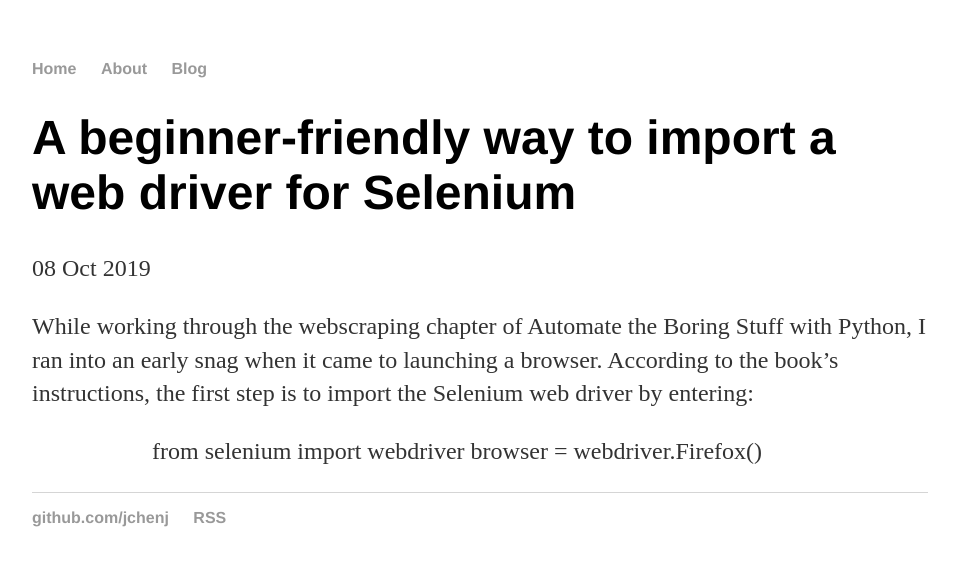
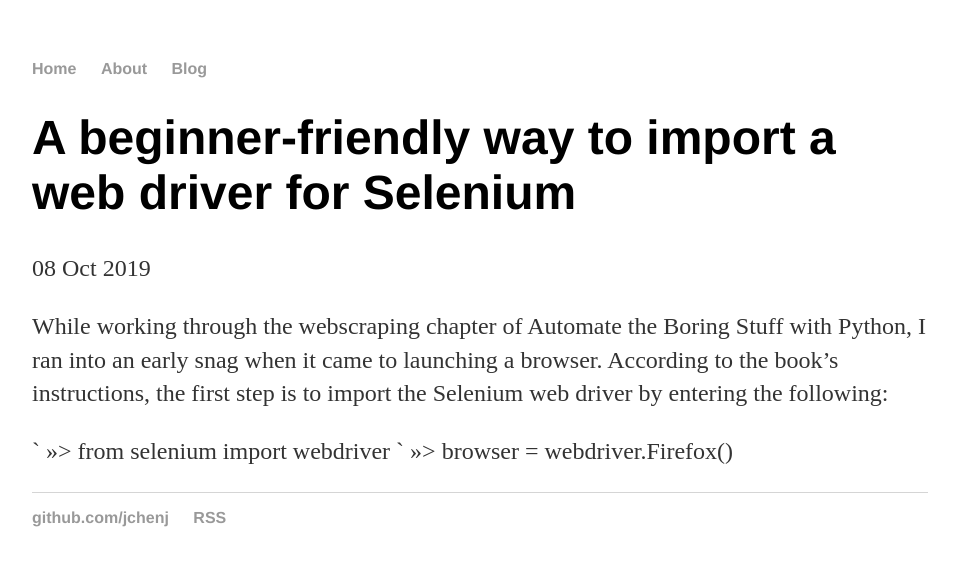
Before and after one commit to jchenj/jchenj.github.io, a Jekyll site: the page built from _posts/2019-10-08-selenium-webdriver-.md, in a window 1280 px wide. Shown: the top 566 px of the page, without its empty margins (160-1119 px from the left). Built offline with Jekyll 4.4.1, drawn with Linux system fonts in a browser that asks for light colours.

Commit message:
Update 2019-10-08-selenium-webdriver-.md

```diff
--- a/_posts/2019-10-08-selenium-webdriver-.md
+++ b/_posts/2019-10-08-selenium-webdriver-.md
@@ -4,7 +4,7 @@
 date: 2019-10-08
 ---
 
-While working through the webscraping chapter of Automate the Boring Stuff with Python, I ran into an early snag when it came to launching a browser. According to the book's instructions, the first step is to import the Selenium web driver by entering:
+While working through the webscraping chapter of Automate the Boring Stuff with Python, I ran into an early snag when it came to launching a browser. According to the book's instructions, the first step is to import the Selenium web driver by entering the following:
 
->>> from selenium import webdriver
->>> browser = webdriver.Firefox()
+` >>> from selenium import webdriver
+` >>> browser = webdriver.Firefox()
```
